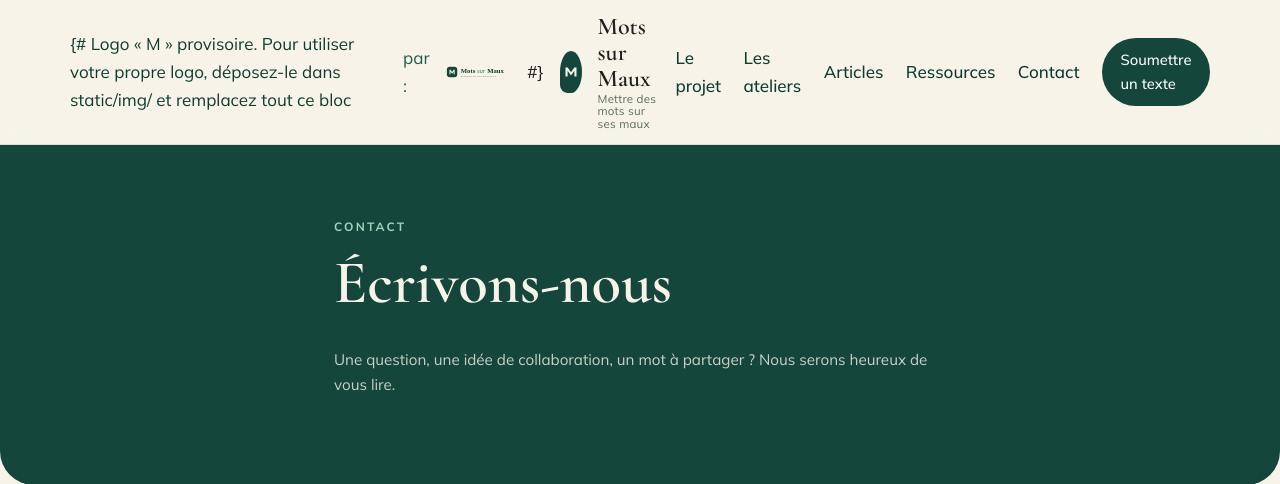
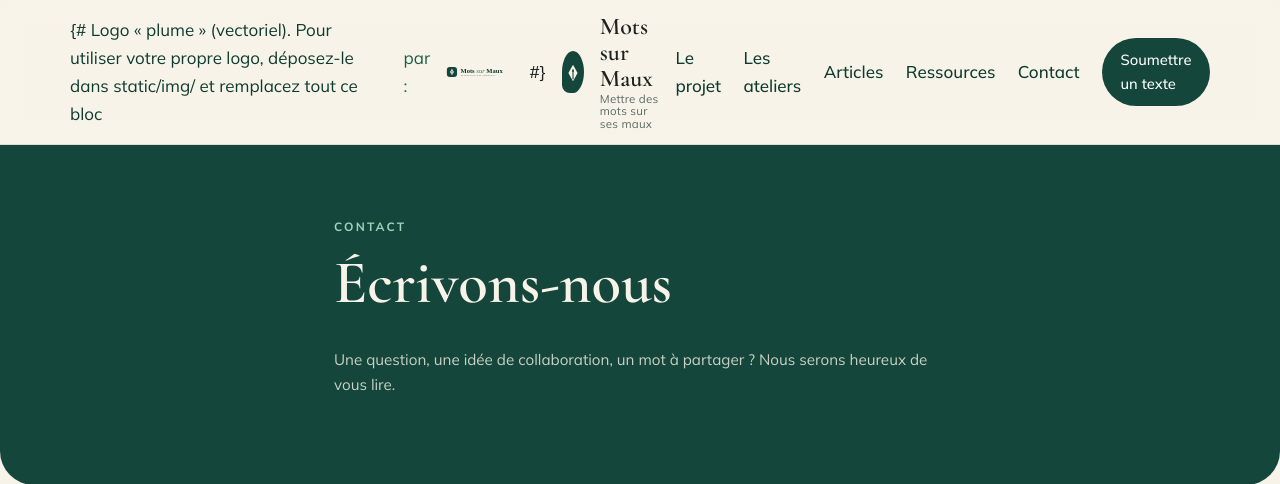
Before and after one commit to nouhr7/mot-sur-maux, a Django app: page /contact/ in a window 1280 px wide. Shown: the top 484 px of the page. Run offline with Django 5.2, Linux system fonts and the light colour scheme; data that the repository does not hold is empty.

Commit message:
Use the "plume" (quill) mark for the logo
Switch the site logo to the quill/pen-nib concept (chosen from the four
rendered options): update the inline header mark, static/img/logo.svg and the
favicon. Widen the logo.svg viewBox slightly so the wordmark never clips with
wider fallback fonts.

Co-Authored-By: Claude Opus 4.8 <noreply@anthropic.com>
Claude-Session: https://claude.ai/code/session_0145DD7CD6sTMV6Cdk4CjEHH

```diff
--- a/templates/base.html
+++ b/templates/base.html
@@ -18,14 +18,16 @@
   <header class="site-header">
     <div class="container site-header__inner">
       <a class="brand" href="{% url 'core:home' %}">
-        {# Logo « M » provisoire. Pour utiliser votre propre logo, déposez-le dans
-           static/img/ et remplacez tout ce bloc <a> par :
+        {# Logo « plume » (vectoriel). Pour utiliser votre propre logo, déposez-le
+           dans static/img/ et remplacez tout ce bloc <a> par :
            <a class="brand" href="{% url 'core:home' %}">
              <img class="brand__logo" src="{% static 'img/logo.svg' %}" alt="Mots sur Maux">
            </a> #}
         <span class="brand__mark" aria-hidden="true">
           <svg viewBox="0 0 48 48" width="22" height="22" focusable="false">
-            <path d="M12 34 V14 H16.8 L24 24.4 L31.2 14 H36 V34 H31.4 V21.2 L24 31.6 L16.6 21.2 V34 Z" fill="currentColor"/>
+            <path d="M24 8 L34 26 L24 44 L14 26 Z" fill="currentColor"/>
+            <line x1="24" y1="18" x2="24" y2="40" stroke="#14463b" stroke-width="2.4"/>
+            <circle cx="24" cy="22" r="2.2" fill="#14463b"/>
           </svg>
         </span>
         <span class="brand__text">
```
Also changed, not shown: static/img/favicon.svg, static/img/logo.svg.
